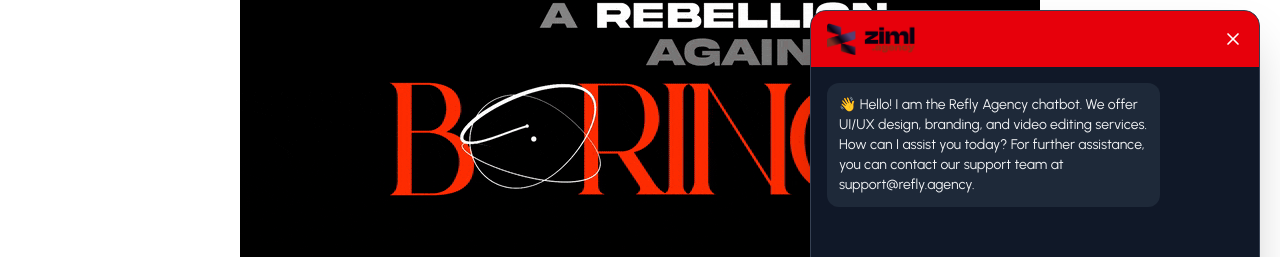
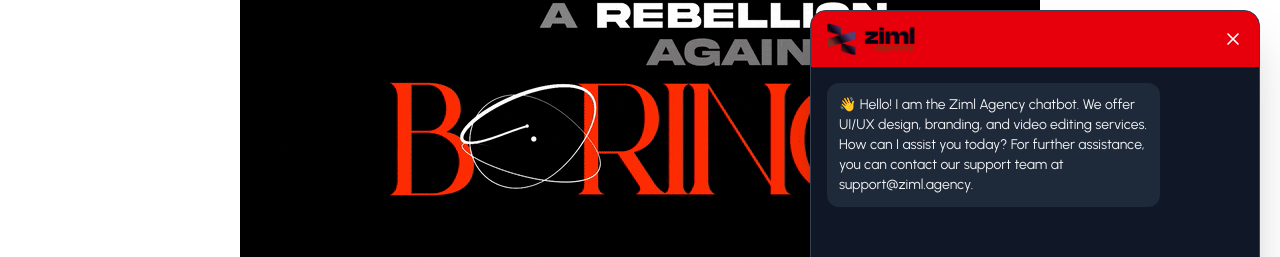
Before and after one commit to abrarkhalidofficial/Refly2025, a Next.js app: page / in a window 1280 px wide. Both pictures are taken after a click on the button 1231 px from the left and 751 px from the top of the page. Shown: the part 220-477 px from the top of the page. Built offline with nearby package versions, Linux system fonts and the light colour scheme.

Commit message:
Update chat-bot.tsx

```diff
--- a/components/chat-bot.tsx
+++ b/components/chat-bot.tsx
@@ -16,7 +16,7 @@ export default function Chatbot() {
     {
       role: 'assistant',
       content:
-        '👋 Hello! I am the Refly Agency chatbot. We offer UI/UX design, branding, and video editing services. How can I assist you today? For further assistance, you can contact our support team at support@refly.agency.',
+        '👋 Hello! I am the Ziml Agency chatbot. We offer UI/UX design, branding, and video editing services. How can I assist you today? For further assistance, you can contact our support team at support@ziml.agency.',
       error: false,
       whatsapp: null,
     },
@@ -83,7 +83,7 @@ export default function Chatbot() {
           className="w-[90vw] sm:w-[400px] md:w-[450px] h-[70vh] sm:h-[550px] bg-gray-900 shadow-2xl rounded-2xl flex flex-col overflow-hidden border border-gray-700"
         >
           <div className="bg-red-600 text-white px-4 py-3 flex justify-between items-center">
-            <img src="/logo.png" alt="Refly Logo" className="w-22 h-auto rounded" />
+            <img src="/logo.png" alt="Ziml AgencyLogo" className="w-22 h-auto rounded" />
             <button onClick={() => setOpen(false)}>
               <X className="w-5 h-5" />
             </button>
```
